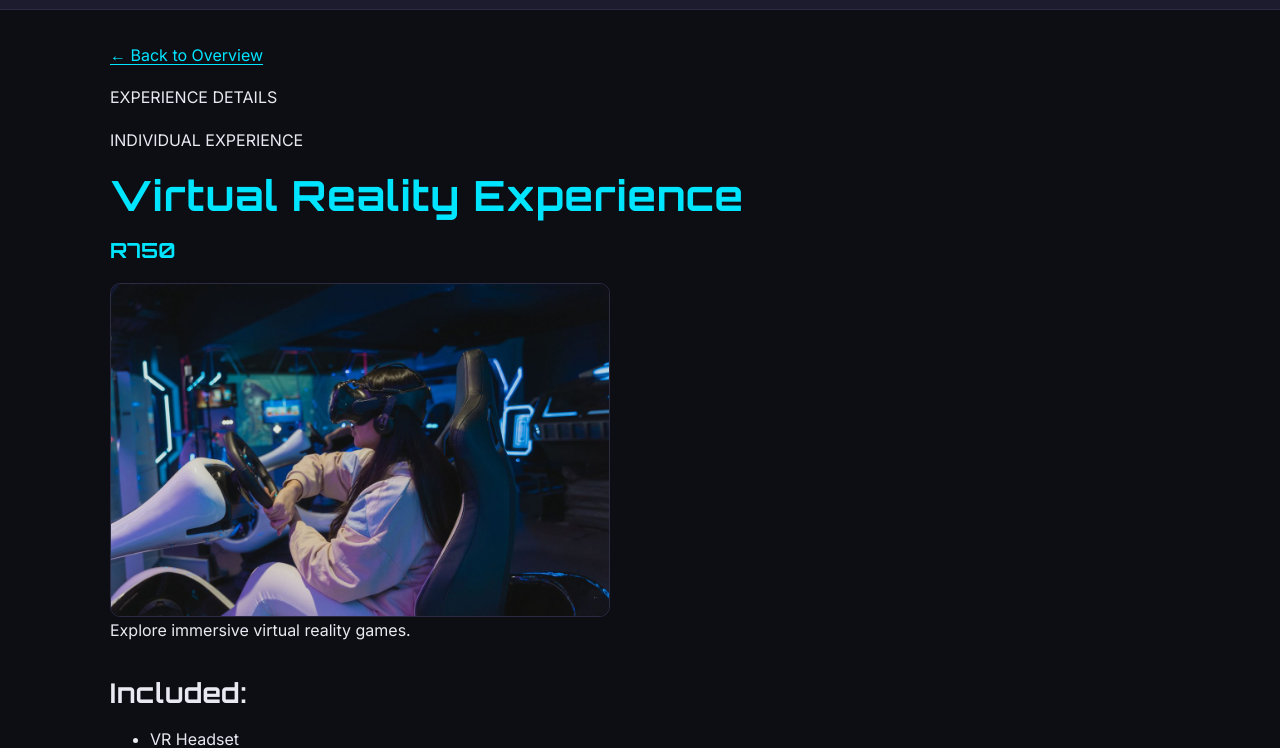
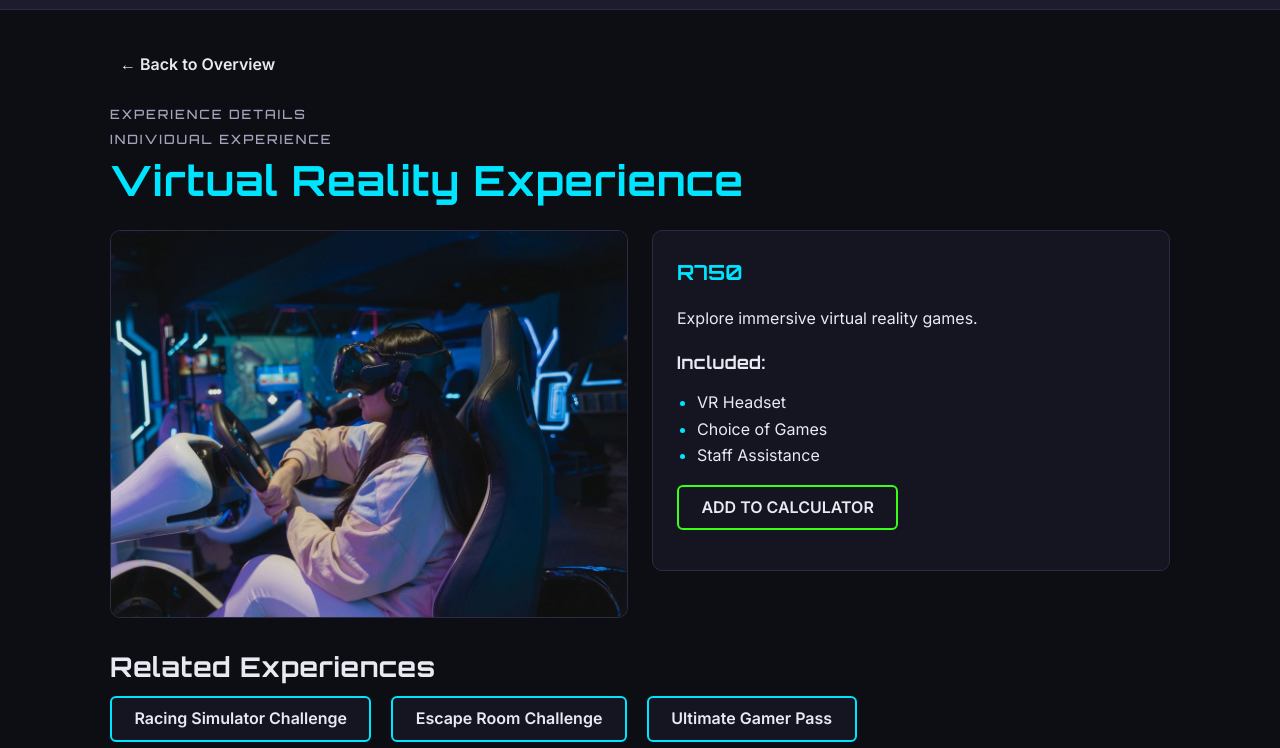
Before and after one commit to NoluthandoZondiDev/NextLevelGaming-G7-Website, a plain HTML site: page virtual-reality-experience.html in a window 1280 px wide. Shown: the part 67-815 px from the top of the page. Drawn offline with Linux system fonts and the light colour scheme.

Commit message:
Style Virtual Reality page with experience layout

```diff
--- /dev/null
+++ b/css/experience.css
@@ -0,0 +1,44 @@
+/* ==========================================================================
+   Experience detail pages (Virtual Reality, Racing Simulator, Escape Room)
+   Loaded AFTER css/style.css. Uses the variables from style.css.
+   ========================================================================== */
+
+/* Small grey labels above the page heading */
+.eyebrow {
+  font-family: var(--font-heading);
+  font-size: 0.8rem;
+  letter-spacing: 0.15em;
+  color: var(--text-muted);
+  margin: 0 0 0.25rem;
+}
+
+/* Photo on the left, details card on the right */
+.experience-layout {
+  display: grid;
+  grid-template-columns: 1fr 1fr;
+  gap: var(--gap);
+  align-items: start;
+  margin: 1.5rem 0 2rem;
+}
+.experience-layout img {
+  width: 100%;
+  height: auto;
+  aspect-ratio: 4 / 3;
+  object-fit: cover;
+}
+
+.experience-info {
+  background: var(--surface);
+  border: 1px solid var(--border);
+  border-radius: var(--radius);
+  padding: 1.5rem;
+}
+.experience-info .price { margin-top: 0; }
+.experience-info h2 { margin-top: 1.25rem; font-size: 1.1rem; }
+.experience-info ul { padding-left: 1.25rem; }
+.experience-info li::marker { color: var(--cyan); }
+
+/* Phone and small tablet: stack the photo above the details */
+@media (max-width: 768px) {
+  .experience-layout { grid-template-columns: 1fr; }
+}
--- a/virtual-reality-experience.html
+++ b/virtual-reality-experience.html
@@ -13,6 +13,7 @@
   <!-- Text shown on the browser tab -->
   <title>Next Level Gaming - Virtual Reality Experience</title>
   <link rel="stylesheet" href="css/style.css">
+    <link rel="stylesheet" href="css/experience.css">
 </head>
 <body>
 
@@ -44,19 +45,24 @@
   <!-- ===== MAIN CONTENT: unique to this page ===== -->
     <main>
 
-    <!-- Back link to the overview list -->
-    <p><a href="overview.html">&larr; Back to Overview</a></p>
+    <!-- Back link to the overview list (ghost button = no border, underline on hover) -->
+    <p><a class="btn btn-ghost" href="overview.html">&larr; Back to Overview</a></p>
 
-    <!-- Page heading -->
-    <p>EXPERIENCE DETAILS</p>
-    <p>INDIVIDUAL EXPERIENCE</p>
+    <!-- Small labels above the heading -->
+    <p class="eyebrow">EXPERIENCE DETAILS</p>
+    <p class="eyebrow">INDIVIDUAL EXPERIENCE</p>
     <h1>Virtual Reality Experience</h1>
+
+    <!-- Two columns on desktop: photo on the left, details card on the right -->
+    <div class="experience-layout">
+
+      <!-- Experience photo -->
+      <img src="images/virtual-reality.jpg" alt="Person wearing a virtual reality headset in a driving seat" width="500">
+
+      <div class="experience-info">
 
         <!-- Price -->
         <p class="price"><strong>R750</strong></p>
-
-    <!-- Package photo -->
-    <img src="images/virtual-reality.jpg" alt="Person wearing a virtual reality headset in a driving seat" width="500">
 
         <!-- Short description -->
         <p>Explore immersive virtual reality games.</p>
@@ -69,16 +75,20 @@
           <li>Staff Assistance</li>
         </ul>
 
-    <!-- Sends the user to the Calculate Fees page -->
-    <p><a class="button" href="calculator.html">ADD TO CALCULATOR</a></p>
+        <!-- Booking button: primary = neon green border (green is for booking buttons only) -->
+        <p><a class="btn btn-primary" href="calculator.html">ADD TO CALCULATOR</a></p>
 
-    <!-- Related experiences (links to three other pages) -->
+      </div>
+    </div>
+
+    <!-- Related experiences (links to three other pages), shown as secondary buttons -->
     <h2>Related Experiences</h2>
-    <ul>
-      <li><a href="racing-simulator.html">Racing Simulator Challenge</a></li>
-      <li><a href="escape-room.html">Escape Room Challenge</a></li>
-      <li><a href="ultimate-gamer-pass.html">Ultimate Gamer Pass</a></li>
-    </ul>
+    <div class="related">
+      <a class="btn btn-secondary" href="racing-simulator.html">Racing Simulator Challenge</a>
+      <a class="btn btn-secondary" href="escape-room.html">Escape Room Challenge</a>
+      <a class="btn btn-secondary" href="ultimate-gamer-pass.html">Ultimate Gamer Pass</a>
+    </div>
+
   </main>
 
   <hr>
```
Lines whose indentation alone changed are shown as unchanged.
